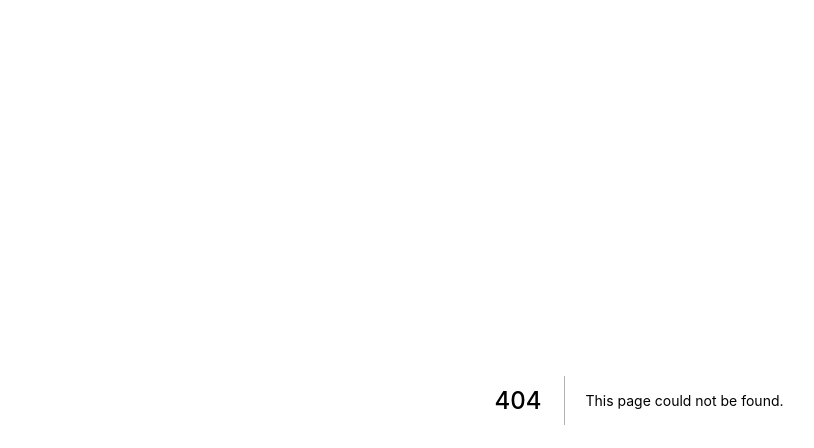
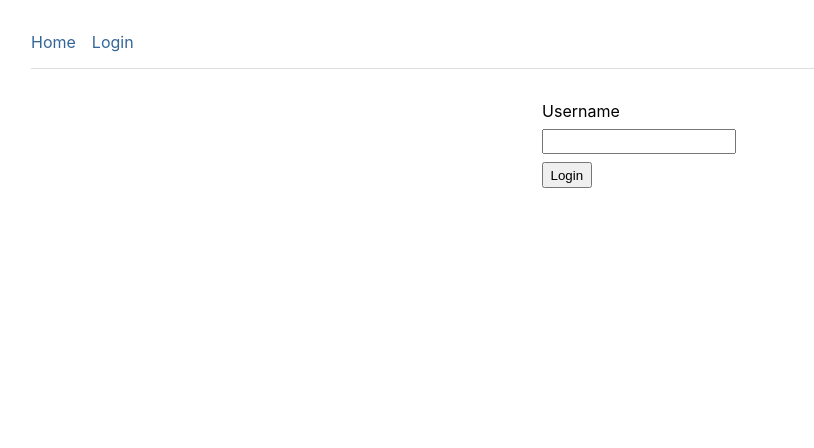
Before and after one commit to praj31/protected-route-with-nextjs, a Next.js app: page /login in a window 1280 px wide. Before the commit this address had no page. Shown: the top 448 px of the page, without its empty margins (1-815 px from the left). Built offline with nearby package versions, Linux system fonts and the light colour scheme.

Commit message:
page, navbar and auth setup

```diff
--- /dev/null
+++ b/auth/index.js
@@ -0,0 +1,7 @@
+const authenticated = false
+
+export const isAuthenticated = () => authenticated
+
+export const authenticateUser = () => {
+	authenticated = true
+}
--- /dev/null
+++ b/components/Navbar.jsx
@@ -0,0 +1,26 @@
+import Link from 'next/link'
+import { useState } from 'react'
+import { isAuthenticated } from '../auth'
+
+export const Navbar = () => {
+	const authenticated = isAuthenticated()
+	const [username, setUsername] = useState('')
+
+	return (
+		<nav>
+			<Link href={'/'}>Home</Link>
+			{authenticated && (
+				<Link
+					href={{
+						pathname: '/[username]',
+						query: { username },
+					}}
+				>
+					Protected
+				</Link>
+			)}
+			{!authenticated && <Link href={'/login'}>Login</Link>}
+			{authenticated && <Link href={'/logout'}>Logout</Link>}
+		</nav>
+	)
+}
--- /dev/null
+++ b/pages/login.jsx
@@ -0,0 +1,21 @@
+import { Navbar } from "../components/Navbar"
+
+export default function Login() {
+	const handleSubmit = (e) => {
+		e.preventDefault()
+        const username = e.currentTarget.elements.username.value
+	}
+
+	return (
+		<div className='wrapper'>
+            <Navbar />
+			<div className='container'>
+                <form onSubmit={handleSubmit}>
+					<label htmlFor='username'>Username</label>
+					<input type='text' name='username' pattern="[a-z]*" minLength={4}  />
+                    <input type="submit" value="Login" />
+				</form>
+			</div>
+		</div>
+	)
+}
--- a/styles/globals.css
+++ b/styles/globals.css
@@ -7,10 +7,41 @@ body {
 }
 
 a {
-	color: inherit;
+	color: #336699;
 	text-decoration: none;
+	margin-right: 1rem;
 }
 
 * {
 	box-sizing: border-box;
 }
+
+nav {
+	display: flex;
+	padding-bottom: 1rem;
+	border-bottom: 1px solid #dddddd;
+}
+
+label {
+	display: block;
+	margin-bottom: 0.5rem;
+}
+
+input {
+	padding: 0.2rem 0.4rem;
+	display: block;
+	margin-bottom: 0.5rem;
+}
+
+.wrapper {
+	width: 100%;
+	padding: 2rem;
+}
+
+.container {
+	margin: 2rem 0;
+	display: flex;
+	flex-direction: column;
+	align-items: center;
+	justify-content: center;
+}
```
Also changed, not shown: pages/[username].jsx (added, +29 -0 lines), pages/index.jsx (+8 -1 lines).
